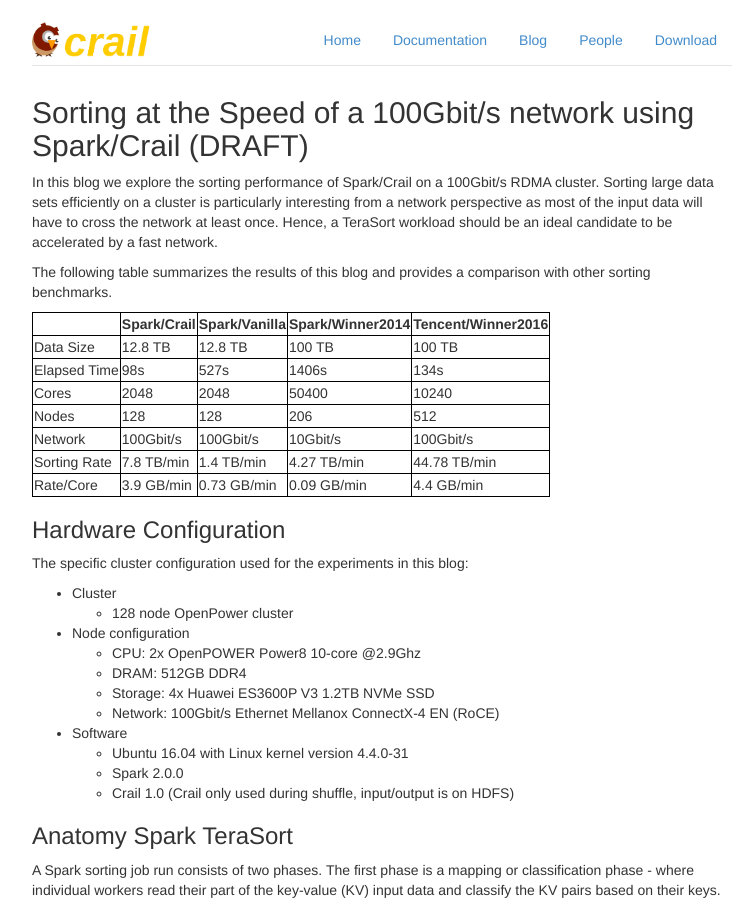
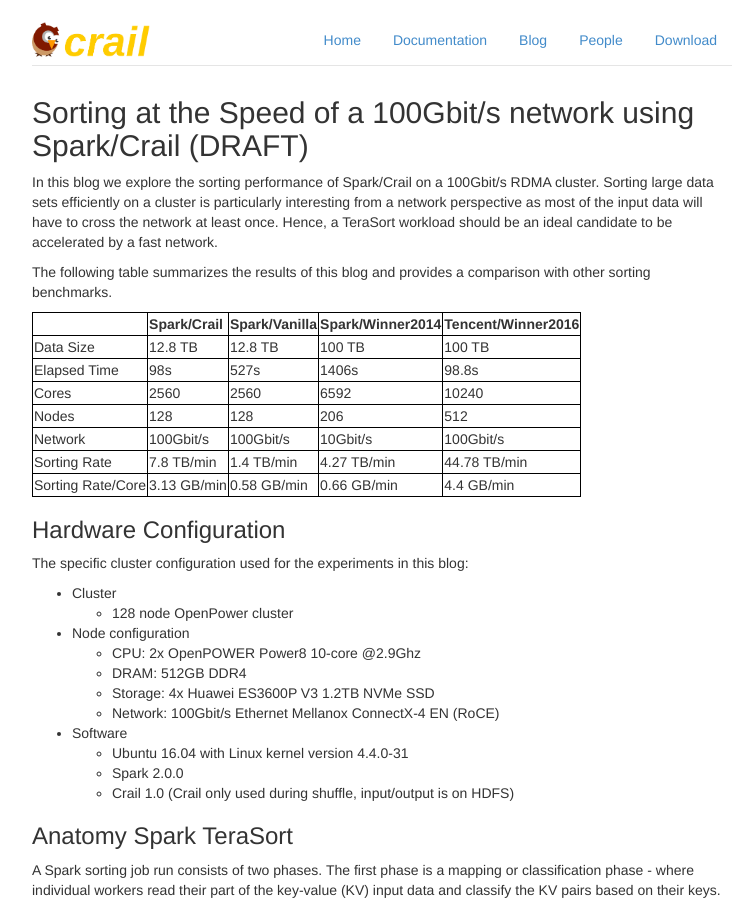
Before and after one commit to apache/incubator-crail-website, a Jekyll site: the page built from _posts/blog/2017-01-1-sorting.md, in a window 1280 px wide and 900 px high. Shown: the whole window, without its empty margins (258-1009 px from the left). Built offline with Jekyll 4.4.1, drawn with Linux system fonts in a browser that asks for light colours.

Commit message:
Update 2017-01-1-sorting.md

```diff
--- a/_posts/blog/2017-01-1-sorting.md
+++ b/_posts/blog/2017-01-1-sorting.md
@@ -9,15 +9,15 @@
 
 The following table summarizes the results of this blog and provides a comparison with other sorting benchmarks.
 
-|               | Spark/Crail   | Spark/Vanilla |    Spark/Winner2014    | Tencent/Winner2016       |
-|-------------- |---------------|---------------|------------------------|--------------------------|
-| Data Size     |   12.8 TB     |      12.8 TB  |         100 TB         |            100 TB        |
-| Elapsed Time  |    98s        |       527s    |        1406s           |         134s             |
-| Cores         |     2048      |     2048      |       50400            |         10240            |
-| Nodes         |    128        |   128         |     206                |           512            |
-| Network       |   100Gbit/s   |  100Gbit/s    |       10Gbit/s         |       100Gbit/s          |
-| Sorting Rate  |  7.8 TB/min   |  1.4 TB/min   |      4.27 TB/min       |         44.78 TB/min     |
-| Rate/Core     |  3.9 GB/min   |  0.73 GB/min  |        0.09 GB/min     |          4.4 GB/min      |
+|                    | Spark/Crail   | Spark/Vanilla |    Spark/Winner2014    | Tencent/Winner2016       |
+|--------------------|---------------|---------------|------------------------|--------------------------|
+| Data Size          |   12.8 TB     |      12.8 TB  |         100 TB         |            100 TB        |
+| Elapsed Time       |    98s        |       527s    |        1406s           |         98.8s            |
+| Cores              |     2560      |     2560      |        6592            |         10240            |
+| Nodes              |    128        |   128         |         206            |           512            |
+| Network            |   100Gbit/s   |  100Gbit/s    |       10Gbit/s         |       100Gbit/s          |
+| Sorting Rate       |  7.8 TB/min   |  1.4 TB/min   |      4.27 TB/min       |         44.78 TB/min     |
+| Sorting Rate/Core  |  3.13 GB/min  |  0.58 GB/min  |      0.66 GB/min       |          4.4 GB/min      |
 
 ### Hardware Configuration
 
```
